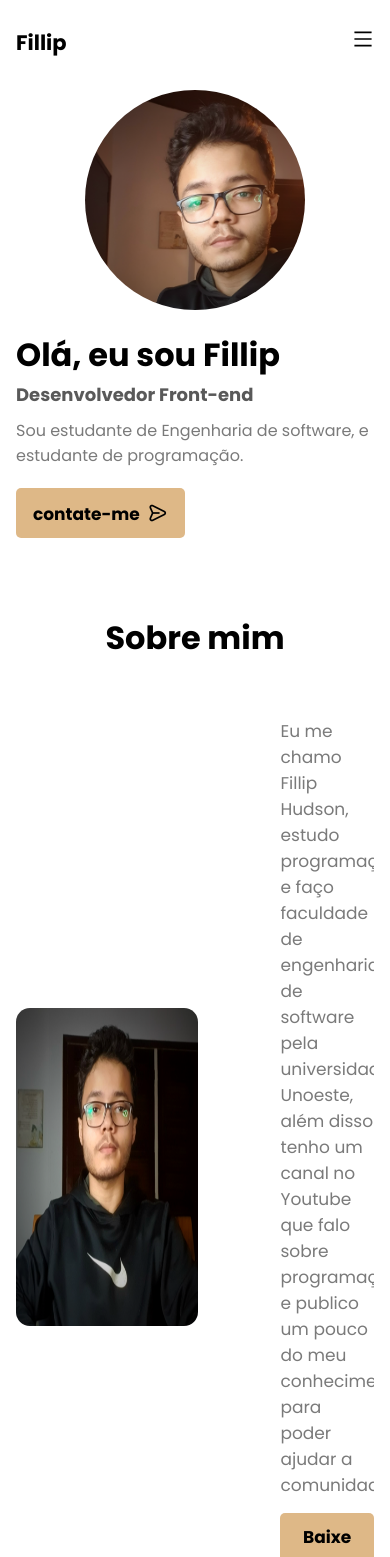
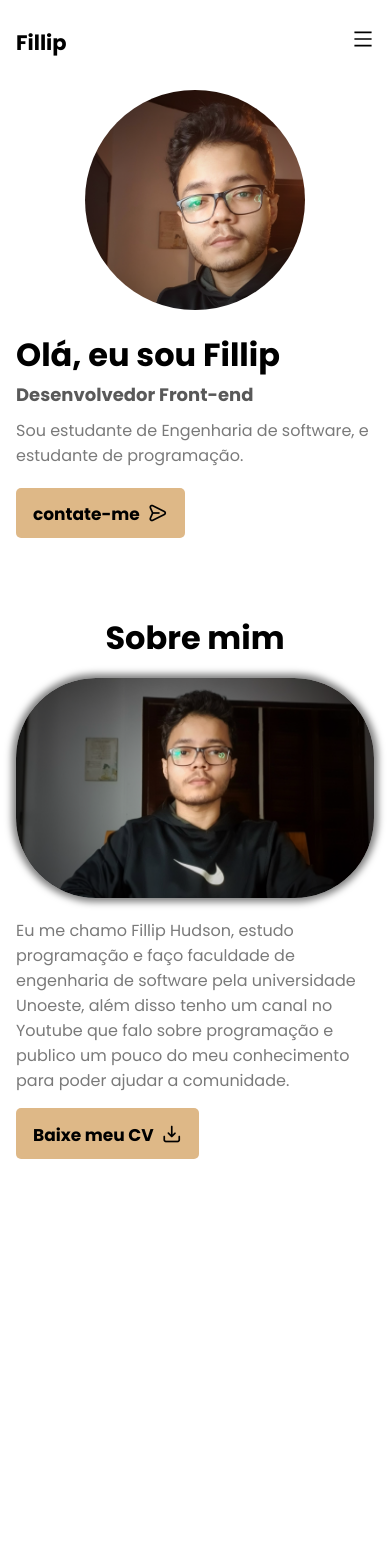
Before and after one commit to DevFillip/Portfolio-pessoal, a React (Create React App) app: page / in a window 390 px wide. Shown: the top 1557 px of the page. After the commit the page ends 1279 px from the top, so only its background shows below. Built offline with nearby package versions, Linux system fonts and the light colour scheme; the HTML template or start-up script is replaced by a standard one.

Commit message:
Css próprios para os componentes adicionados, e Sobre mim finalizada css e responsiva

```diff
--- a/src/Sessões/Home/Home.js
+++ b/src/Sessões/Home/Home.js
@@ -1,22 +1,24 @@
 import fotoPefil from '../../imagens/fotodeperfil1.png'
-import './styles.css'
+import styles from './Home.module.css'
 
 function Home(){
     return (
         <>
-        <div className="home-container">
+        <div className={styles.home_container}>
 
-            <div className="sobre-mim">
+            <div className={styles.sobre_mim}>
                 <h1>Olá, eu sou Fillip</h1>
-                <p className='p-primeiro'>Desenvolvedor Front-end</p>
-                <p className='p-segundo'>Sou estudante de Engenharia de software, e estudante de programação.</p>
+                <p className={styles.p_primeiro}>
+                    Desenvolvedor Front-end
+                </p>
+                <p className={styles.p_segundo}>Sou estudante de Engenharia de software, e estudante de programação.</p>
                 <button>contate-me<i class="uil uil-message"></i></button>
             </div>
 
             <img alt="fotodeperfil" src={fotoPefil}/>
 
         </div>
-        <div className='scroll-down'>
+        <div className={styles.scroll_down}>
             <i class="uil uil-mouse-alt"></i>
             <button>Role para baixo</button>
             <i class="uil uil-angle-double-down"></i>
--- a/src/Sessões/Home/styles.css
+++ b/src/Sessões/Home/Home.module.css
@@ -1,4 +1,4 @@
-.home-container{
+.home_container{
     display: flex;
     justify-content: space-between;
     align-items: center;
@@ -8,11 +8,11 @@
     margin-top: 80px;
 }
 
-.home-container h1{
+.home_container h1{
     font-size: 36px;
 }
 
-.p-primeiro{
+.p_primeiro{
     font-size: 18px;
     font-weight: 600;
     color: rgb(89, 89, 89);
@@ -21,7 +21,7 @@
     margin-bottom:  10px;
 }
 
-.p-segundo{
+.p_segundo{
     font-size: 16px;
     width:  100%;
     font-weight: 500;
@@ -29,18 +29,18 @@
     margin-bottom: 20px;
 }
 
-.home-container img{
+.home_container img{
     max-width: 300px;
     height: 300px;
     border-radius: 50%;
 }
 
-.sobre-mim{
+.sobre_mim{
     width: 40%;
     margin-right: 30px;
 }
 
-.sobre-mim button{
+.sobre_mim button{
     padding: 0.6em 1em;
     background-color:burlywood;
     color:black ;
@@ -52,9 +52,8 @@
     transition: 0.3s;
 }
 
-.sobre-mim button:hover{
-    background-color: rgb(235, 149, 36);
-    color:white;
+.sobre_mim button:hover{
+    background-color:rgb(224, 166, 90);
 }
 
 i{
@@ -62,7 +61,7 @@ i{
     font-size: 20px;
 }
 
-.scroll-down{
+.scroll_down{
     max-width: 850px;
     margin: 0 auto;
     margin-top: 40px;
@@ -70,41 +69,41 @@ i{
     align-items: center;
 }
 
-.scroll-down button{
+.scroll_down button{
     background-color: transparent;
     border: 0;
     margin-left: 5px;
     cursor: pointer;
 }
 
-.scroll-down i{
+.scroll_down i{
     font-size: 25px;
     color: brown;
     cursor: pointer;
 }
 
-.scroll-down i:nth-of-type(2){
+.scroll_down i:nth-of-type(2){
     margin-left: 5px;
     cursor: pointer;
 }
 
 @media screen and (max-width:1000px){
-    .home-container{
+    .home_container{
         max-width: 700px ;
     }
 
-    .scroll-down{
+    .scroll_down{
         max-width: 700px;
     }
 
-    .home-container img{
+    .home_container img{
         width: 250px;
         height: 250px;
     }
 }
 
 @media screen and (max-width:768px) {
-    .home-container img{
+    .home_container img{
         width: 220px;
         height:220px;
         position:absolute;
@@ -116,27 +115,27 @@ i{
         z-index: 0;
 }
 
-    .home-container {
+    .home_container {
         display: block;
     }
 
-    .home-container h1{
+    .home_container h1{
         font-size: 32px;
     }
 
-    .sobre-mim{
+    .sobre_mim{
         width: 100%;
         margin-top: 160px;
     }
 
-    .p-primeiro{
+    .p_primeiro{
         margin-top: 2px;
     }
-    .p-segundo{
+    .p_segundo{
         margin-bottom: 20px;
     }
 
-    .scroll-down{
+    .scroll_down{
         display: none;
     }
 }
--- a/src/Sessões/sobre-mim/SobreMim.js
+++ b/src/Sessões/sobre-mim/SobreMim.js
@@ -1,16 +1,16 @@
-import './style.css'
 import fotodeperfil2 from '../../imagens/fotodeperfil2.png'
+import styles from './SobreMim.module.css'
 
 function SobreMim(){
     return (
         <>
-            <h1 id='h1-sobre'>Sobre mim</h1>
-            <div className='sobreMim'>
-                <img src={fotodeperfil2} className='fotodeperfil2' alt='fotodeperfil2'/>
+            <h1 className={styles.h1_sobre}>Sobre mim</h1>
+            <div className={styles.sobreMim}>
+                <img src={fotodeperfil2} className={styles.fotodeperfil2} alt='fotodeperfil2'/>
 
-                <div className='resumo'>
-                    <p id='p-sobre'>Eu me chamo Fillip Hudson, estudo programação e faço faculdade de engenharia de software pela universidade Unoeste, além disso tenho um canal no Youtube que falo sobre programação e publico um pouco do meu conhecimento para poder ajudar a comunidade. </p>
-                    <button id='button-sobre'>Baixe meu CV<i class="uil uil-import"></i></button>
+                <div className={styles.resumo}>
+                    <p className={styles.p_sobre}>Eu me chamo Fillip Hudson, estudo programação e faço faculdade de engenharia de software pela universidade Unoeste, além disso tenho um canal no Youtube que falo sobre programação e publico um pouco do meu conhecimento para poder ajudar a comunidade. </p>
+                    <button className={styles.button_sobre}>Baixe meu CV<i class="uil uil-import"></i></button>
                 </div>
             </div>
         </>
--- /dev/null
+++ b/src/Sessões/sobre-mim/SobreMim.module.css
@@ -0,0 +1,119 @@
+.h1_sobre{
+    text-align: center;
+    margin-top: 60px;
+    margin-bottom: 40px;
+}
+
+.sobreMim{
+    max-width: 850px;
+    margin: 0 auto;
+    display: flex;
+    align-items: center;
+    padding: 1em;
+    padding-bottom: 120px;
+}
+
+.fotodeperfil2{
+    width: 50%;
+    border-radius: 80px;
+    width:400px;
+    height: 240px;
+    box-shadow: 0px 0px 7px 4px rgba(0, 0, 0, 0.501);
+}
+
+.resumo{
+    width: 50%;
+    padding: 1em;
+    margin-left: 30px;
+}
+
+.p_sobre{
+    font-weight: 500;
+    font-size: 16px;
+    color: #7a7a7a;
+    margin-bottom: 15px;
+}
+
+.button_sobre{
+    padding: 0.6em 1em;
+    background-color:burlywood;
+    color:black ;
+    font-weight: 600;
+    font-size: 17px;
+    border: 0;
+    border-radius: 5px;
+    cursor: pointer;
+    transition: 0.3s;
+}
+
+.button_sobre:hover{
+    background-color:rgb(224, 166, 90);
+
+
+}
+
+
+@media screen and (max-width:1000px){
+    .sobreMim{
+        max-width: 700px;
+
+    }
+
+    .fotodeperfil2{
+        width: 50%;
+        border-radius: 80px;
+        width:400px;
+        height: 240px;
+        box-shadow: 0px 0px 7px 4px rgba(0, 0, 0, 0.501);
+        margin: 0 auto;
+    }
+
+
+    .p_sobre{
+        font-weight: 500;
+        font-size: 15px;
+        color: #7a7a7a;
+        margin-bottom: 15px;
+    }
+
+}
+
+@media screen and (max-width:768px) {
+
+    .h1_sobre{
+
+        margin-bottom: 0px;
+    }
+
+
+    .sobreMim{
+        flex-wrap: wrap;
+
+    }
+
+
+
+    .fotodeperfil2{
+        width: 100%;
+        border-radius: 80px;
+        width:360px;
+        height: 220px;
+        box-shadow: 0px 0px 7px 4px rgba(0, 0, 0, 0.501);
+        margin: 0 auto;
+    }
+
+    .resumo{
+        width: 100%;
+        margin-left: 0;
+        padding: 0;
+        margin-top: 20px;
+    }
+
+    .p_sobre{
+        font-weight: 500;
+        font-size: 16px;
+        color: #7a7a7a;
+        margin-bottom: 15px;
+    }
+
+}
--- a/src/Sessões/sobre-mim/style.css
+++ /dev/null
@@ -1,47 +0,0 @@
-#h1-sobre{
-    text-align: center;
-    margin-top: 60px;
-    margin-bottom: 40px;
-}
-
-.sobreMim{
-    max-width: 850px;
-    margin: 0 auto;
-    display: flex;
-    align-items: center;
-    padding-bottom: 120px;
-}
-
-.fotodeperfil2{
-    width: 50%;
-    border-radius: 30px;
-    width: 350px;
-    height: 350px;
-    padding: 1em;
-}
-
-.resumo{
-    width: 50%;
-    padding: 1em;
-    margin-left: 50px;
-}
-
-#p-sobre{
-    font-weight: 500;
-    font-size: 17px;
-    color: #7a7a7a;
-    margin-bottom: 15px;
-}
-
-#button-sobre{
-    padding: 0.6em 1em;
-    background-color:burlywood;
-    color:black ;
-    font-weight: 600;
-    font-size: 17px;
-    border: 0;
-    border-radius: 5px;
-    cursor: pointer;
-    transition: 0.3s;
-
-}
--- a/src/layout/navbar/navbar.js
+++ b/src/layout/navbar/navbar.js
@@ -1,32 +1,32 @@
-import './styles.css'
+import styles from './navbar.module.css'
 import {AiOutlineMenu} from 'react-icons/ai'
 import {GrClose} from 'react-icons/gr'
 import {useState} from 'react'
 
 function Navbar(){
 
-    const [navAtiva, setNavAtiva] = useState(`ul`)
+    const [navAtiva, setNavAtiva] = useState(`${styles.ul}`)
     const [esconderMenu, setEsconderMenu] = useState(false)
 
     const navToggle = () =>{
-    navAtiva === `ul` ? setNavAtiva(`ul ativa`) : setNavAtiva(`ul`)
+    navAtiva === `${styles.ul}` ? setNavAtiva(`${styles.ul} ${styles.ativa}`) : setNavAtiva(`${styles.ul}`)
 
     setEsconderMenu(!esconderMenu)
  }
 
     return (
-        <nav className='navbar-container'>
-            <p>Fillip</p>
+        <nav className={styles.navbar_container}>
+            <p className={styles.p_navbar}>Fillip</p>
             <ul className={navAtiva}>
-                <li className="item">Home</li>
-                <li className="item">Sobre mim</li>
-                <li className="item">Habilidades</li>
-                <li className="item">Projetos</li>
-                <li className="item">Contato</li>
+                <li className={styles.item}>Home</li>
+                <li className={styles.item}>Sobre mim</li>
+                <li className={styles.item}>Habilidades</li>
+                <li className={styles.item}>Projetos</li>
+                <li className={styles.item}>Contato</li>
             </ul>
 
-            <div className='toggle'>
-                {!esconderMenu ? <AiOutlineMenu className='menu' onClick={navToggle}/> : <GrClose className='fechar' onClick={navToggle}/>}
+            <div className={styles.toggle}>
+                {!esconderMenu ? <AiOutlineMenu className={styles.menu} onClick={navToggle}/> : <GrClose className={styles.fechar} onClick={navToggle}/>}
             </div>
         </nav>
     )
--- a/src/layout/navbar/styles.css
+++ b/src/layout/navbar/navbar.module.css
@@ -1,5 +1,5 @@
 
-.navbar-container{
+.navbar_container{
     background-color: transparent;
     padding: 1em;
     display: flex;
@@ -10,14 +10,14 @@
     margin-top: 10px;
 }
 
-p{
+.p_navbar{
     font-size: 21px;
     font-weight: 600;
     cursor: pointer;
     transition: 0.3s;
 }
 
-p:hover{
+.p_navbar:hover{
     color: #ba2c2b;
 
 }
```
Also changed, not shown: src/imagens/fotodeperfil2.png.
